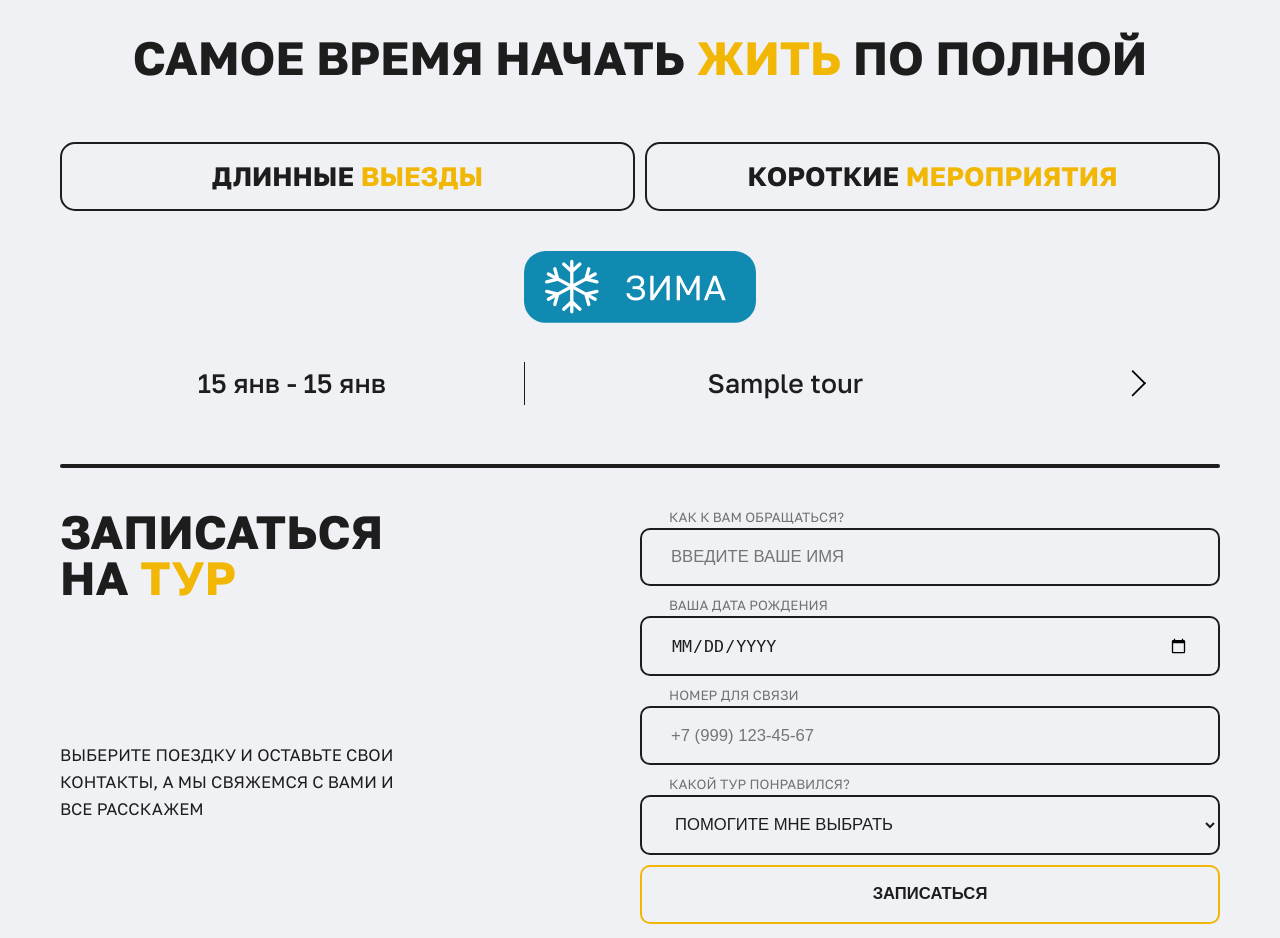
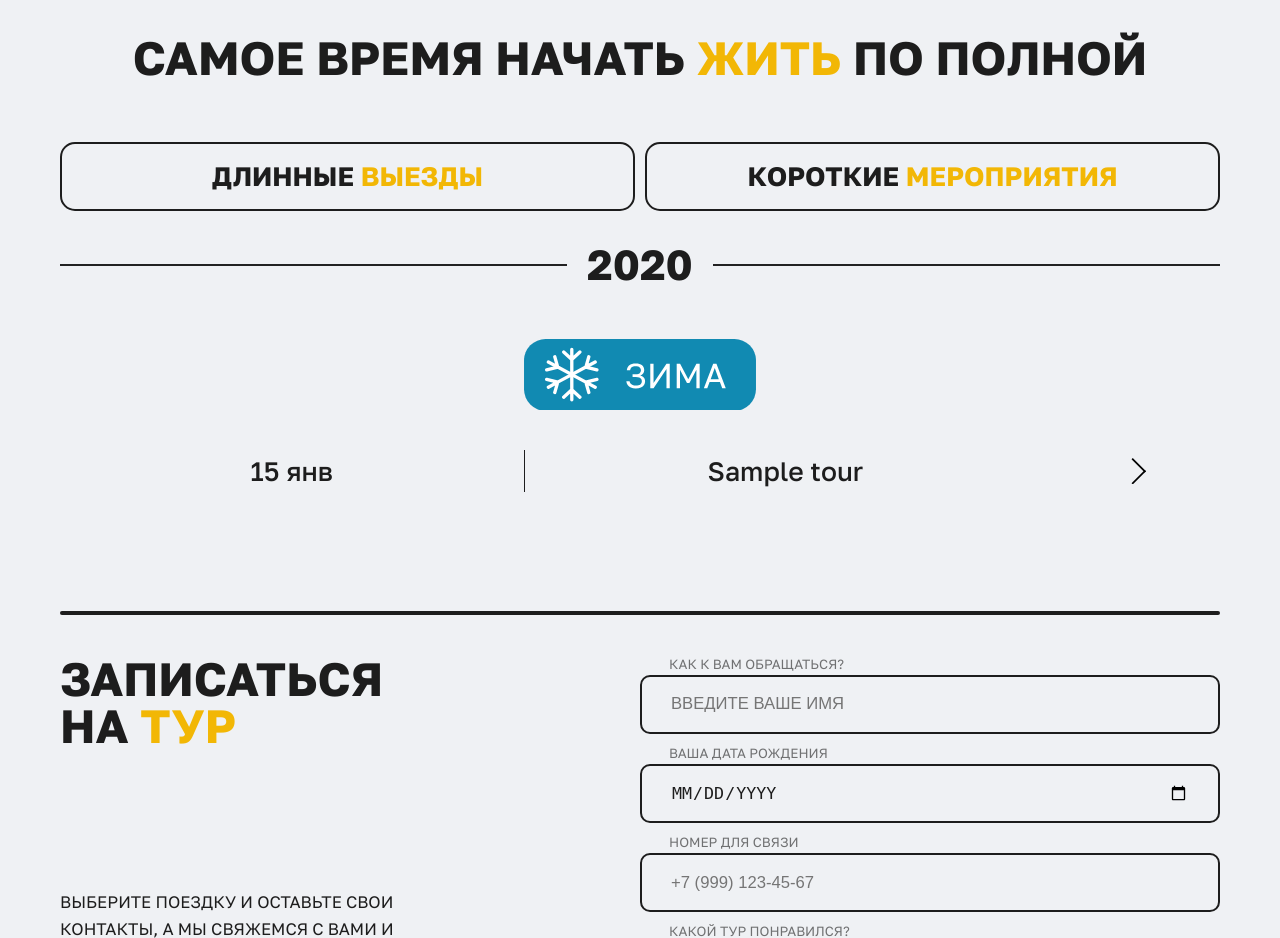
Before and after one commit to Kilienkot/KateTour2, a PHP site: page /calendar.php in a window 1280 px wide. Shown: the part 405-1343 px from the top of the page. Run offline with PHP 8.4, Linux system fonts and the light colour scheme; tables that the repository leaves empty or names only in its code hold one stand-in row (values such as "Sample post"); style sheets or scripts are compiled from the project's sources; some web fonts are replaced.

Commit message:
chizh_beta-v1.3(calendar)

```diff
--- a/add-trip.php
+++ b/add-trip.php
@@ -193,7 +193,7 @@ if ($_SERVER['REQUEST_METHOD'] == 'POST') {
                 </div>
 
                 <div class="form-group">
-                    <label for="price">Стоимость (в рублях)</label>
+                    <label for="price">Минимальная стоимость (в рублях)</label>
                     <input type="number" id="price" name="price" step="0.01" placeholder="80000" required>
                 </div>
 
--- a/blocks/header.php
+++ b/blocks/header.php
@@ -4,7 +4,7 @@
       <li class="logo-item"><a href="index.php">
         Ч<span>и</span>Ж
       </a></li>
-      <li><a href="calendar.php">Главнвя</a></li>
+      <li><a href="calendar.php">Главная</a></li>
       <li><a href="calendar.php">Календарь</a></li>
       <li><a href="#footer">Контакты</a></li>
       <li><a href="#entry">Запись</a></li>
--- a/calendar.php
+++ b/calendar.php
@@ -62,7 +62,7 @@ function getTripClass($start_date, $end_date) {
     $start = strtotime($start_date);
     $end = strtotime($end_date);
     $days = ($end - $start) / (60 * 60 * 24) + 1;
-    return $days > 7 ? 'long-trip' : 'small-trip';
+    return $days >= 4 ? 'long-trip' : 'small-trip';
 }
 ?>
 
@@ -157,28 +157,101 @@ function getTripClass($start_date, $end_date) {
                     }
                 }
 
-                    // 2. Группируем туры по сезонам
-                    $tours_by_seasons = [];
+                // 2. Группируем туры по годам и сезонам
+                $tours_by_years = [];
+
                 foreach ($nearest_tours as $tour) {
-                        $season = getSeasonName($tour['start_date']);
-                        $tours_by_seasons[$season][] = $tour;
+                    $year = date('Y', strtotime($tour['start_date']));
+                    $month = (int)date('n', strtotime($tour['start_date']));
+
+                    // Определяем сезон
+                    if ($month === 12 || $month === 1 || $month === 2) {
+                        $season = 'winter';
+                        $season_order = 1;
+                    } elseif ($month >= 3 && $month <= 5) {
+                        $season = 'spring';
+                        $season_order = 2;
+                    } elseif ($month >= 6 && $month <= 8) {
+                        $season = 'summer';
+                        $season_order = 3;
+                    } else {
+                        $season = 'autumn';
+                        $season_order = 4;
+                    }
+
+                    $tours_by_years[$year][$season][] = $tour;
+                }
+
+                // Сортируем годы по возрастанию
+                ksort($tours_by_years);
+                ?>
+
+                <!-- 3. Выводим календарь с разбивкой по годам и сезонам -->
+                <div class="calendar__years">
+
+                    <?php foreach ($tours_by_years as $year => $seasons): ?>
+
+                        <!-- Заголовок года -->
+                        <div class="calendar__year">
+                            <h2 class="calendar__year-title">
+                                <?php echo $year; ?>
+                            </h2>
+
+                            <div class="calendar__seasons">
+
+                                <?php
+                                // Порядок сезонов
+                                $season_order = [
+                                    'winter' => 1,
+                                    'spring' => 2,
+                                    'summer' => 3,
+                                    'autumn' => 4
+                                ];
+
+                                // Сортируем сезоны
+                                uksort($seasons, function($a, $b) use ($season_order) {
+                                    return $season_order[$a] <=> $season_order[$b];
+                                });
+                                ?>
+
+                                <?php foreach ($seasons as $season => $tours): ?>
+
+                                    <div class="calendar__season-block">
+
+                                        <!-- Заголовок сезона -->
+                                        <h2 class="calendar__season-title">
+                                            <?php echo getSeasonName($tours[0]['start_date']); ?>
+                                        </h2>
+
+                                        <div class="calendar__grid">
+
+                                            <?php foreach ($tours as $tour): ?>
+
+                                                <a href="trip-new.php?id=<?php echo $tour['id']; ?>"
+                                                class="calendar__card <?php echo htmlspecialchars(getTripClass($tour['start_date'], $tour['end_date'])); ?>">
+
+                                                    <p class="calendar__card-dates">
+                                                        <?php
+                                                        $start_formatted = formatDate($tour['start_date']);
+                                                        $end_formatted = formatDate($tour['end_date']);
+
+                                                        if ($start_formatted === $end_formatted) {
+                                                            echo $start_formatted;
+                                                        } else {
+                                                            echo $start_formatted . ' - ' . $end_formatted;
                                                         }
                                                         ?>
+                                                    </p>
 
-                    <!-- 3. Выводим календарь с разбивкой -->
-                    <div class="calendar__seasons">
-                        <?php foreach ($tours_by_seasons as $season_name => $tours): ?>
-                            <div class="calendar__season-block">
-                                <!-- Заголовок сезона -->
-                                <h2 class="calendar__season-title"><?php echo $season_name; ?></h2>
+                                                    <h3 class="calendar__card-title">
+                                                        <?php echo htmlspecialchars($tour['full_title'] ?: $tour['short_title']); ?>
+                                                    </h3>
 
-                                <div class="calendar__grid">
-                                    <?php foreach ($tours as $tour): ?>
-                                        <a href="trip-new.php?id=<?php echo $tour['id']; ?>" class="calendar__card <?php echo htmlspecialchars(getTripClass($tour['start_date'], $tour['end_date'])); ?>">
-                                            <p class="calendar__card-dates"><?php echo formatDate($tour['start_date']); ?> - <?php echo formatDate($tour['end_date']); ?></p>
-                                            <h3 class="calendar__card-title"><?php echo htmlspecialchars($tour['full_title'] ?: $tour['short_title']); ?></h3>
-                                            <?php echo file_get_contents('sources/img/arrow.svg');?>
+                                                    <?php echo file_get_contents('sources/img/arrow.svg'); ?>
                                                 </a>
+                                            <?php endforeach; ?>
+                                        </div>
+                                    </div>
                                 <?php endforeach; ?>
                             </div>
                         </div>
--- a/edit-trips.php
+++ b/edit-trips.php
@@ -316,7 +316,7 @@ if (isset($_GET['edit'])) {
                     </div>
 
                     <div class="form-group">
-                        <label for="price">Стоимость (в рублях) *</label>
+                        <label for="price">Минимальная стоимость (в рублях) *</label>
                         <input type="number" id="price" name="price" value="<?php echo $edit_tour['price']; ?>" step="0.01" placeholder="80000" required>
                     </div>
 
--- a/login.php
+++ b/login.php
@@ -47,6 +47,7 @@
               id="password"
               placeholder="Введите пароль"
               required
+              style='text-transform: none;'
             />
           </div>
           <div class="links">
--- a/styles/admin-style.scss
+++ b/styles/admin-style.scss
@@ -176,8 +176,13 @@ main {
 
 .form-group {
   margin-bottom: 15rem;
+  display: flex;
+  flex-direction: column;
   #charCounter {
     font-size: 18rem;
+    @include mobile {
+      font-size: 50rem;
+    }
   }
   label {
     display: block;
--- a/styles/calendar-style.scss
+++ b/styles/calendar-style.scss
@@ -177,7 +177,6 @@ main {
       font-size: 40rem;
       height: 80%;
       width: 40%;
-      border-right: 1px solid $text-color;
       font-weight: 500;
       text-align: center;
     }
@@ -188,6 +187,7 @@ main {
       width: 45%;
       font-weight: 500;
       text-align: center;
+      border-left: 1px solid $text-color;
     }
     svg {
       width: 15%;
@@ -208,6 +208,36 @@ main {
         width: 40%;
       }
     }
+  }
+
+  .calendar__year {
+    margin-bottom: 60px;
+  }
+
+  .calendar__year-title {
+    position: relative;
+    display: flex;
+    align-items: center;
+    gap: 20px;
+
+    margin: 0 0 40px;
+
+    font-size: 42px;
+    font-weight: 700;
+    text-align: center;
+
+    @include mobile {
+      font-size: 30px;
+      gap: 10px;
+    }
+  }
+
+  .calendar__year-title::before,
+  .calendar__year-title::after {
+    content: "";
+    flex: 1;
+    height: 2px;
+    background: #222;
   }
 
   @include mobile {
@@ -234,6 +264,7 @@ main {
         height: 20%;
         display: flex;
         align-items: center;
+        justify-content: center;
         width: 65%;
       }
 
--- a/styles/css/calendar-style.css
+++ b/styles/css/calendar-style.css
@@ -174,7 +174,6 @@ main {
   font-size: 40rem;
   height: 80%;
   width: 40%;
-  border-right: 1px solid #1d1d1d;
   font-weight: 500;
   text-align: center;
 }
@@ -185,6 +184,7 @@ main {
   width: 45%;
   font-weight: 500;
   text-align: center;
+  border-left: 1px solid #1d1d1d;
 }
 .calendar .calendar__card svg {
   width: 15%;
@@ -202,6 +202,32 @@ main {
   .calendar .calendar__season-title svg {
     width: 40%;
   }
+}
+.calendar .calendar__year {
+  margin-bottom: 60px;
+}
+.calendar .calendar__year-title {
+  position: relative;
+  display: flex;
+  align-items: center;
+  gap: 20px;
+  margin: 0 0 40px;
+  font-size: 42px;
+  font-weight: 700;
+  text-align: center;
+}
+@media (max-width: 768px) {
+  .calendar .calendar__year-title {
+    font-size: 30px;
+    gap: 10px;
+  }
+}
+.calendar .calendar__year-title::before,
+.calendar .calendar__year-title::after {
+  content: "";
+  flex: 1;
+  height: 2px;
+  background: #222;
 }
 @media (max-width: 768px) {
   .calendar {
@@ -229,6 +255,7 @@ main {
     height: 20%;
     display: flex;
     align-items: center;
+    justify-content: center;
     width: 65%;
   }
   .calendar .calendar__card .calendar__card-dates {
--- a/trip-new.php
+++ b/trip-new.php
@@ -98,7 +98,7 @@ $inclusions = $stmt->fetchAll(PDO::FETCH_ASSOC);
             </div>
              <div class="block__price-more">
                  <div class="block__price">
-                     <p><?php echo number_format($tour['price'], 0, '.', ' '); ?>₽</p>
+                     <p>от <?php echo number_format($tour['price'], 0, '.', ' '); ?>₽</p>
                      <a href="#entry">Записаться</a>
                  </div>
                  <div class="block__more">
```
Also changed, not shown: styles/css/admin-style.css (+7 -0 lines), styles/css/admin-style.min.css, styles/css/calendar-style.min.css, 4 other files. Lines whose indentation alone changed are shown as unchanged.
